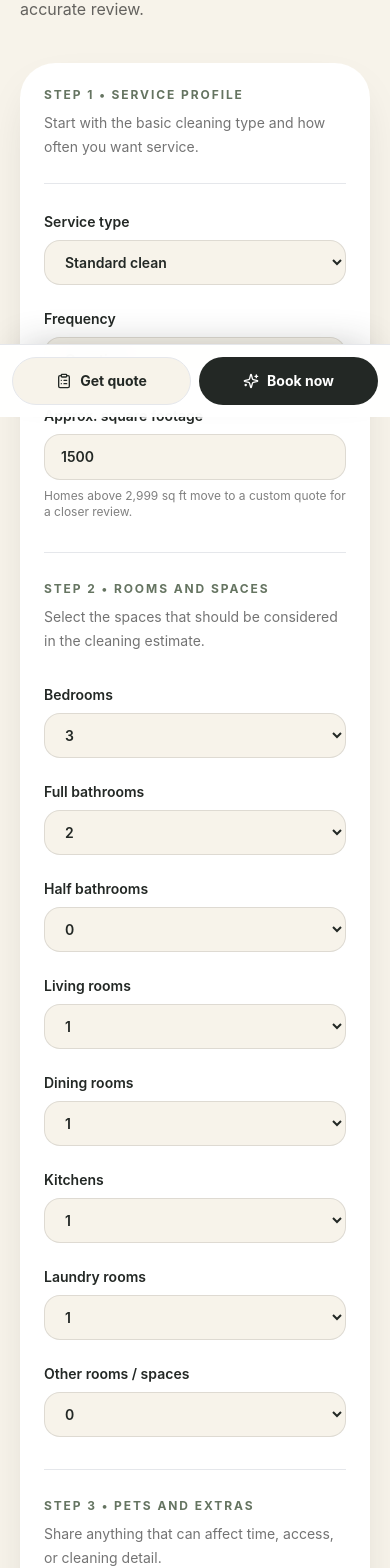
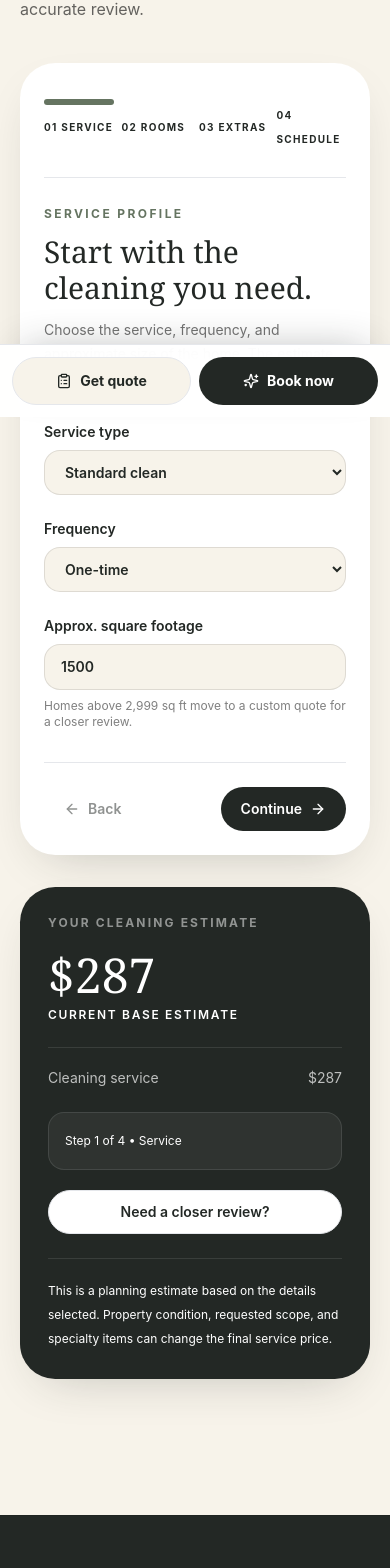
Before and after one commit to EXPRESS-AUDIO-POWER-COMPANY/tranquility-platform, a React (Vite) app: page /booking in a window 390 px wide. Shown: the part 427-1995 px from the top of the page. Built offline with nearby package versions, Linux system fonts and the light colour scheme.

Commit message:
feat: transform residential estimator into guided booking experience

```diff
--- a/src/components/booking/BookingEstimator.tsx
+++ b/src/components/booking/BookingEstimator.tsx
@@ -1,11 +1,12 @@
-import { ArrowRight } from 'lucide-react'
+import { ArrowLeft, ArrowRight, CalendarDays, CheckCircle2, MapPin, UserRound } from 'lucide-react'
 import { useMemo, useState } from 'react'
-import { ButtonLink } from '@/components/ui/Button'
+import { Button, ButtonLink } from '@/components/ui/Button'
 import { pricingConfig } from '@/config/pricing'
 import { calculateBookingEstimate } from '@/lib/pricing'
 import type { BookingEstimate, Frequency, ServiceType } from '@/types/booking'
 
 const numberOptions = [0, 1, 2, 3, 4, 5, 6]
+const steps = ['Service', 'Rooms', 'Extras', 'Schedule'] as const
 
 type RoomCountFieldProps = {
   label: string
@@ -31,6 +32,7 @@ function RoomCountField({ label, value, onChange }: RoomCountFieldProps) {
 }
 
 export function BookingEstimator() {
+  const [step, setStep] = useState(1)
   const [serviceType, setServiceType] = useState<ServiceType>('standard')
   const [frequency, setFrequency] = useState<Frequency>('one-time')
   const [squareFootage, setSquareFootage] = useState(1500)
@@ -45,6 +47,15 @@ export function BookingEstimator() {
   const [petsPresent, setPetsPresent] = useState(false)
   const [petDetails, setPetDetails] = useState('')
   const [addOnIds, setAddOnIds] = useState<string[]>([])
+  const [fullName, setFullName] = useState('')
+  const [email, setEmail] = useState('')
+  const [phone, setPhone] = useState('')
+  const [streetAddress, setStreetAddress] = useState('')
+  const [city, setCity] = useState('')
+  const [postalCode, setPostalCode] = useState('')
+  const [preferredDate, setPreferredDate] = useState('')
+  const [arrivalWindow, setArrivalWindow] = useState('Morning • 8 AM–12 PM')
+  const [readyForReview, setReadyForReview] = useState(false)
 
   const estimateState = useMemo<EstimateState>(() => {
     try {
@@ -88,26 +99,59 @@ export function BookingEstimator() {
     addOnIds,
   ])
 
+  const contactComplete = [fullName, email, phone, streetAddress, city, postalCode, preferredDate, arrivalWindow]
+    .every((value) => value.trim().length > 0)
+
   function toggleAddOn(id: string) {
     setAddOnIds((current) =>
       current.includes(id) ? current.filter((item) => item !== id) : [...current, id],
     )
+    setReadyForReview(false)
+  }
+
+  function goToStep(nextStep: number) {
+    setStep(Math.max(1, Math.min(4, nextStep)))
+    setReadyForReview(false)
   }
 
   const estimate = estimateState.estimate
 
   return (
     <div className="grid gap-8 lg:grid-cols-[1.25fr_0.75fr]">
-      <form className="rounded-[2.2rem] bg-white p-6 shadow-soft sm:p-8" onSubmit={(event) => event.preventDefault()}>
-        <div className="mb-7 border-b border-black/7 pb-6">
-          <p className="text-xs font-bold uppercase tracking-[0.16em] text-tranquility-moss">Step 1 • Service profile</p>
-          <p className="mt-2 text-sm leading-6 text-black/55">Start with the basic cleaning type and how often you want service.</p>
+      <div className="rounded-[2.2rem] bg-white p-6 shadow-soft sm:p-8">
+        <div className="grid grid-cols-4 gap-2 border-b border-black/7 pb-7">
+          {steps.map((label, index) => {
+            const itemStep = index + 1
+            const active = itemStep === step
+            const complete = itemStep < step
+            return (
+              <button
+                key={label}
+                aria-current={active ? 'step' : undefined}
+                className="group text-left disabled:cursor-default"
+                disabled={itemStep > step}
+                onClick={() => goToStep(itemStep)}
+                type="button"
+              >
+                <span className={`mb-2 block h-1.5 rounded-full ${active || complete ? 'bg-tranquility-moss' : 'bg-black/8'}`} />
+                <span className={`text-[10px] font-bold uppercase tracking-[0.13em] ${active ? 'text-tranquility-charcoal' : 'text-black/38'}`}>
+                  {String(itemStep).padStart(2, '0')} {label}
+                </span>
+              </button>
+            )
+          })}
         </div>
 
-        <div className="grid gap-6 sm:grid-cols-2">
+        {step === 1 ? (
+          <section className="pt-7">
+            <p className="eyebrow">Service profile</p>
+            <h2 className="mt-3 font-serif text-3xl">Start with the cleaning you need.</h2>
+            <p className="mt-3 max-w-2xl text-sm leading-6 text-black/55">Choose the service, frequency, and approximate size of the home. The estimate updates as you go.</p>
+
+            <div className="mt-8 grid gap-6 sm:grid-cols-2">
               <label className="grid gap-2 text-sm font-semibold">
                 Service type
-            <select className="field" value={serviceType} onChange={(event) => setServiceType(event.target.value as ServiceType)}>
+                <select className="field" value={serviceType} onChange={(event) => { setServiceType(event.target.value as ServiceType); setReadyForReview(false) }}>
                   <option value="standard">Standard clean</option>
                   <option value="deep">Deep clean</option>
                   <option value="move-in-out">Move-in / move-out</option>
@@ -115,7 +159,7 @@ export function BookingEstimator() {
               </label>
               <label className="grid gap-2 text-sm font-semibold">
                 Frequency
-            <select className="field" value={frequency} onChange={(event) => setFrequency(event.target.value as Frequency)}>
+                <select className="field" value={frequency} onChange={(event) => { setFrequency(event.target.value as Frequency); setReadyForReview(false) }}>
                   <option value="one-time">One-time</option>
                   <option value="weekly">Weekly</option>
                   <option value="biweekly">Biweekly</option>
@@ -128,23 +172,23 @@ export function BookingEstimator() {
                   aria-describedby="square-footage-help"
                   className="field"
                   min={pricingConfig.minimumSquareFeet}
-              onChange={(event) => setSquareFootage(Number(event.target.value))}
+                  onChange={(event) => { setSquareFootage(Number(event.target.value)); setReadyForReview(false) }}
                   step="50"
                   type="number"
                   value={squareFootage}
                 />
-            <span className="text-xs font-normal text-black/50" id="square-footage-help">
-              Homes above {pricingConfig.manualQuoteAboveSquareFeet.toLocaleString()} sq ft move to a custom quote for a closer review.
-            </span>
+                <span className="text-xs font-normal text-black/50" id="square-footage-help">Homes above {pricingConfig.manualQuoteAboveSquareFeet.toLocaleString()} sq ft move to a custom quote for a closer review.</span>
               </label>
             </div>
+          </section>
+        ) : null}
 
-        <div className="my-8 border-t border-black/7 pt-7">
-          <p className="text-xs font-bold uppercase tracking-[0.16em] text-tranquility-moss">Step 2 • Rooms and spaces</p>
-          <p className="mt-2 text-sm leading-6 text-black/55">Select the spaces that should be considered in the cleaning estimate.</p>
-        </div>
-
-        <div className="grid gap-6 sm:grid-cols-2">
+        {step === 2 ? (
+          <section className="pt-7">
+            <p className="eyebrow">Rooms and spaces</p>
+            <h2 className="mt-3 font-serif text-3xl">Build the property profile.</h2>
+            <p className="mt-3 max-w-2xl text-sm leading-6 text-black/55">Select the rooms that should be considered in the cleaning scope.</p>
+            <div className="mt-8 grid gap-6 sm:grid-cols-2">
               <RoomCountField label="Bedrooms" onChange={setBedrooms} value={bedrooms} />
               <RoomCountField label="Full bathrooms" onChange={setFullBathrooms} value={fullBathrooms} />
               <RoomCountField label="Half bathrooms" onChange={setHalfBathrooms} value={halfBathrooms} />
@@ -154,15 +198,18 @@ export function BookingEstimator() {
               <RoomCountField label="Laundry rooms" onChange={setLaundryRooms} value={laundryRooms} />
               <RoomCountField label="Other rooms / spaces" onChange={setOtherRooms} value={otherRooms} />
             </div>
+          </section>
+        ) : null}
 
-        <div className="my-8 border-t border-black/7 pt-7">
-          <p className="text-xs font-bold uppercase tracking-[0.16em] text-tranquility-moss">Step 3 • Pets and extras</p>
-          <p className="mt-2 text-sm leading-6 text-black/55">Share anything that can affect time, access, or cleaning detail.</p>
-        </div>
+        {step === 3 ? (
+          <section className="pt-7">
+            <p className="eyebrow">Pets and add-ons</p>
+            <h2 className="mt-3 font-serif text-3xl">Personalize the visit.</h2>
+            <p className="mt-3 max-w-2xl text-sm leading-6 text-black/55">Share pet information and select any additional cleaning details that should be considered.</p>
 
-        <div className="rounded-2xl border border-black/10 p-4">
+            <div className="mt-8 rounded-2xl border border-black/10 p-5">
               <label className="flex items-center gap-3 text-sm font-medium">
-            <input checked={petsPresent} onChange={(event) => setPetsPresent(event.target.checked)} type="checkbox" />
+                <input checked={petsPresent} onChange={(event) => { setPetsPresent(event.target.checked); setReadyForReview(false) }} type="checkbox" />
                 Pets will be present during service
               </label>
               {petsPresent ? (
@@ -170,7 +217,7 @@ export function BookingEstimator() {
                   Pet type, count, and anything the cleaning team should know
                   <textarea
                     className="field min-h-24"
-                onChange={(event) => setPetDetails(event.target.value)}
+                    onChange={(event) => { setPetDetails(event.target.value); setReadyForReview(false) }}
                     placeholder="Example: 2 dogs. Friendly and usually stay in the living room."
                     value={petDetails}
                   />
@@ -193,7 +240,87 @@ export function BookingEstimator() {
                 ))}
               </div>
             </fieldset>
-      </form>
+          </section>
+        ) : null}
+
+        {step === 4 ? (
+          <section className="pt-7">
+            <p className="eyebrow">Schedule and customer details</p>
+            <h2 className="mt-3 font-serif text-3xl">Where and when should service happen?</h2>
+            <p className="mt-3 max-w-2xl text-sm leading-6 text-black/55">Complete the reservation profile. Secure online submission and payment activation will be connected before production launch.</p>
+
+            <div className="mt-8 grid gap-5 sm:grid-cols-2">
+              <label className="grid gap-2 text-sm font-semibold">
+                <span className="flex items-center gap-2"><UserRound className="size-4 text-tranquility-moss" aria-hidden="true" /> Full name</span>
+                <input className="field" onChange={(event) => { setFullName(event.target.value); setReadyForReview(false) }} value={fullName} />
+              </label>
+              <label className="grid gap-2 text-sm font-semibold">
+                Email
+                <input className="field" inputMode="email" onChange={(event) => { setEmail(event.target.value); setReadyForReview(false) }} type="email" value={email} />
+              </label>
+              <label className="grid gap-2 text-sm font-semibold">
+                Phone
+                <input className="field" inputMode="tel" onChange={(event) => { setPhone(event.target.value); setReadyForReview(false) }} type="tel" value={phone} />
+              </label>
+              <label className="grid gap-2 text-sm font-semibold sm:col-span-2">
+                <span className="flex items-center gap-2"><MapPin className="size-4 text-tranquility-moss" aria-hidden="true" /> Street address</span>
+                <input className="field" onChange={(event) => { setStreetAddress(event.target.value); setReadyForReview(false) }} value={streetAddress} />
+              </label>
+              <label className="grid gap-2 text-sm font-semibold">
+                City
+                <input className="field" onChange={(event) => { setCity(event.target.value); setReadyForReview(false) }} value={city} />
+              </label>
+              <label className="grid gap-2 text-sm font-semibold">
+                ZIP code
+                <input className="field" inputMode="numeric" onChange={(event) => { setPostalCode(event.target.value); setReadyForReview(false) }} value={postalCode} />
+              </label>
+              <label className="grid gap-2 text-sm font-semibold">
+                <span className="flex items-center gap-2"><CalendarDays className="size-4 text-tranquility-moss" aria-hidden="true" /> Preferred date</span>
+                <input className="field" onChange={(event) => { setPreferredDate(event.target.value); setReadyForReview(false) }} type="date" value={preferredDate} />
+              </label>
+              <label className="grid gap-2 text-sm font-semibold">
+                Preferred arrival window
+                <select className="field" onChange={(event) => { setArrivalWindow(event.target.value); setReadyForReview(false) }} value={arrivalWindow}>
+                  <option>Morning • 8 AM–12 PM</option>
+                  <option>Afternoon • 12 PM–4 PM</option>
+                  <option>Flexible • Any available window</option>
+                </select>
+              </label>
+            </div>
+
+            {estimate?.requiresManualQuote ? (
+              <div className="mt-8 rounded-2xl bg-tranquility-stone/30 p-5">
+                <p className="font-semibold">This property needs a custom quote.</p>
+                <p className="mt-2 text-sm leading-6 text-black/58">Use the virtual consultation path so the space can be reviewed before scheduling.</p>
+                <ButtonLink className="mt-4" to="/quote">Start virtual quote <ArrowRight className="ml-2 size-4" /></ButtonLink>
+              </div>
+            ) : (
+              <div className="mt-8">
+                <Button disabled={!contactComplete || Boolean(estimateState.error)} onClick={() => setReadyForReview(true)} type="button">Review booking request <ArrowRight className="ml-2 size-4" /></Button>
+                {!contactComplete ? <p className="mt-3 text-xs text-black/45">Complete the customer, address, and preferred scheduling fields to review the request.</p> : null}
+              </div>
+            )}
+
+            {readyForReview && estimate ? (
+              <div className="mt-8 rounded-[1.8rem] border border-tranquility-sage/30 bg-tranquility-sage/10 p-6" role="status">
+                <div className="flex items-start gap-3">
+                  <CheckCircle2 className="mt-1 size-5 shrink-0 text-tranquility-moss" aria-hidden="true" />
+                  <div>
+                    <p className="font-serif text-2xl">Booking profile ready for secure submission.</p>
+                    <p className="mt-2 text-sm leading-6 text-black/58">{fullName}, {streetAddress}, {city} {postalCode} • {preferredDate} • {arrivalWindow}</p>
+                    <p className="mt-2 text-sm leading-6 text-black/58">Current planning estimate: <strong>${estimate.total}</strong>. The secure submission and payment step remains intentionally disconnected until the production payment system is implemented.</p>
+                  </div>
+                </div>
+              </div>
+            ) : null}
+          </section>
+        ) : null}
+
+        <div className="mt-8 flex items-center justify-between border-t border-black/7 pt-6">
+          <Button disabled={step === 1} onClick={() => goToStep(step - 1)} type="button" variant="ghost"><ArrowLeft className="mr-2 size-4" /> Back</Button>
+          {step < 4 ? <Button onClick={() => goToStep(step + 1)} type="button">Continue <ArrowRight className="ml-2 size-4" /></Button> : null}
+        </div>
+      </div>
 
       <aside aria-live="polite" className="h-fit rounded-[2.2rem] bg-tranquility-charcoal p-7 text-white shadow-soft lg:sticky lg:top-32 sm:p-8">
         <p className="text-xs font-bold uppercase tracking-[0.18em] text-white/50">Your cleaning estimate</p>
@@ -217,7 +344,10 @@ export function BookingEstimator() {
               {estimate.frequencyDiscount > 0 ? <div className="flex justify-between gap-4"><dt>Recurring discount</dt><dd>−${estimate.frequencyDiscount}</dd></div> : null}
               {estimate.addOnTotal > 0 ? <div className="flex justify-between gap-4"><dt>Add-ons</dt><dd>+${estimate.addOnTotal}</dd></div> : null}
             </dl>
-            <ButtonLink className="mt-7 w-full bg-white text-tranquility-charcoal hover:bg-tranquility-ivory" to="/quote" variant="secondary">Need a closer review?</ButtonLink>
+            <div className="mt-6 rounded-2xl border border-white/10 bg-white/[0.055] p-4 text-xs leading-6 text-white/58">
+              Step {step} of 4 • {steps[step - 1]}
+            </div>
+            <ButtonLink className="mt-5 w-full bg-white text-tranquility-charcoal hover:bg-tranquility-ivory" to="/quote" variant="secondary">Need a closer review?</ButtonLink>
           </>
         ) : null}
         <p className="mt-6 border-t border-white/10 pt-5 text-xs leading-6 text-white/48">This is a planning estimate based on the details selected. Property condition, requested scope, and specialty items can change the final service price.</p>
```
Lines whose indentation alone changed are shown as unchanged.
